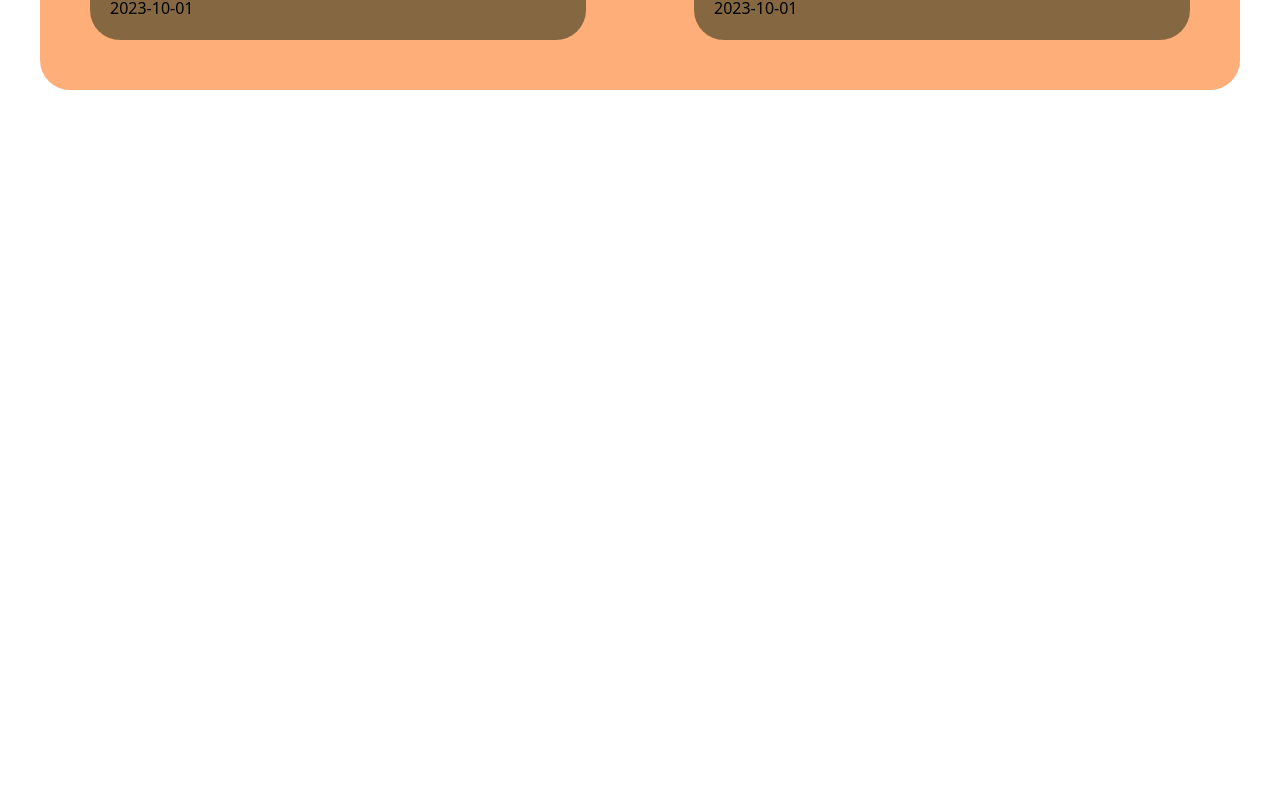
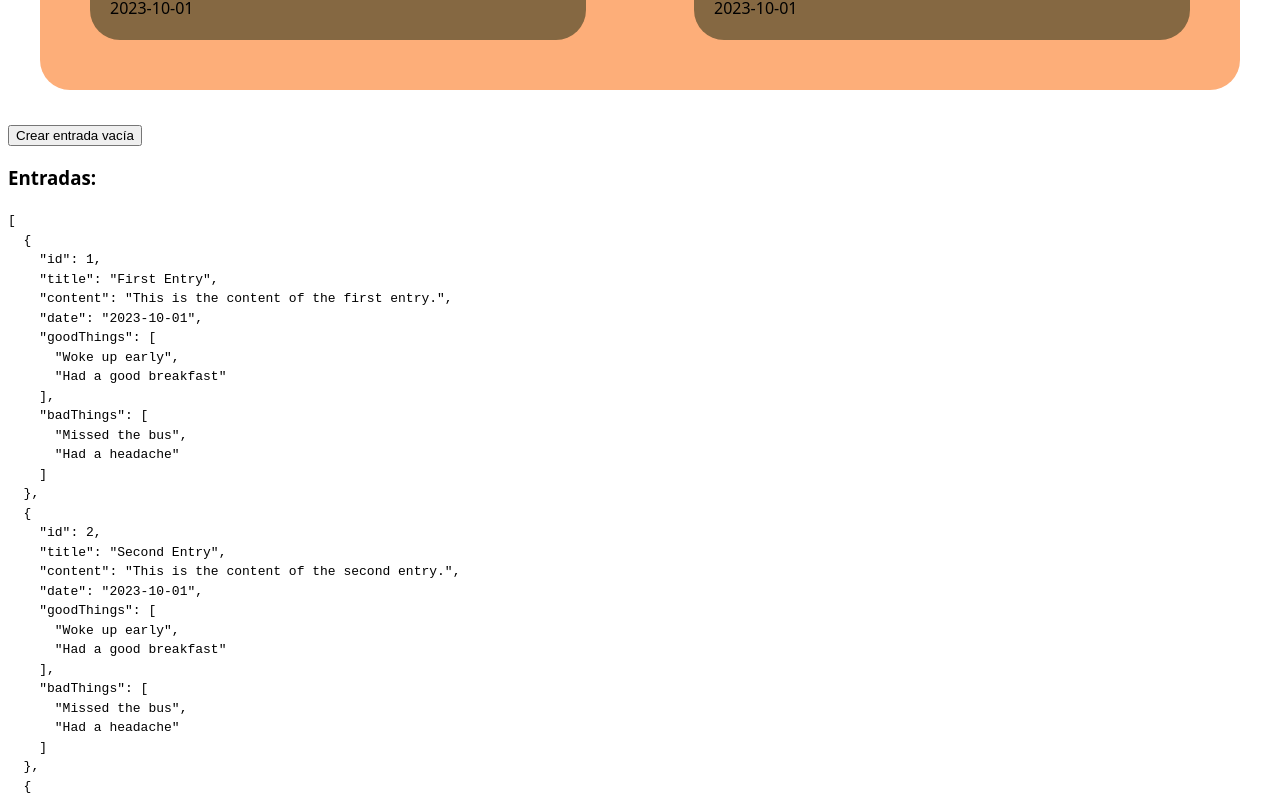
Before and after one commit to Juaan26/emotional-diary, a React (Vite) app: page / in a window 1280 px wide. Shown: the part 880-1678 px from the top of the page. Before the commit the page ends 1002 px from the top, so only its background shows below. Built offline with nearby package versions, Linux system fonts and the light colour scheme.

Commit message:
creada forma provisional de añadir nuevas entradas

```diff
--- /dev/null
+++ b/src/components/CreateEntry.jsx
@@ -0,0 +1,45 @@
+import React, { useState } from 'react';
+
+export function CreateEntry({ entrieList }) {
+    const [entries, setEntries] = useState(entrieList);
+
+    const createNewEntry = () => {
+        const nextId = entries.length > 0
+            ? entries[entries.length - 1].id + 1
+            : 1;
+
+        const newEntry = createEmptyEntry(nextId);
+        console.log("Nueva entrada creada:", newEntry);
+        setEntries(prev => [...prev, newEntry]);
+    };
+
+    return (
+        <div>
+            <button onClick={ createNewEntry }>Crear entrada vacía</button>
+            <h3>Entradas:</h3>
+            <pre>{ JSON.stringify(entries, null, 2) }</pre>
+        </div>
+    );
+};
+
+
+function createEmptyEntry(nextId) {
+    const date = new Date();
+
+    const formattedDate = new Intl.DateTimeFormat('es-ES', {
+        weekday: 'long', day: 'numeric', month: 'long', year: 'numeric'
+    }).format(date);
+
+    return {
+        id: nextId,
+        title: '',
+        content: '',
+        date: capitalizarPrimeraLetra(formattedDate),
+        goodThings: [],
+        badThings: []
+    };
+}
+
+function capitalizarPrimeraLetra(texto) {
+    return texto.charAt(0).toUpperCase() + texto.slice(1);
+}
--- a/src/pages/Home.jsx
+++ b/src/pages/Home.jsx
@@ -1,4 +1,5 @@
 import { EntryList } from "../components/EntryList"
+import { CreateEntry } from "../components/CreateEntry"
 
 
 
@@ -9,7 +10,7 @@ export default function Home({ entries }) {
         <>
             <h1 className="home-title">Aquí están todas tus ideas</h1>
             <EntryList entries={ entries } />
-
+            <CreateEntry entrieList={ entries } />
         </>
     )
 
```
